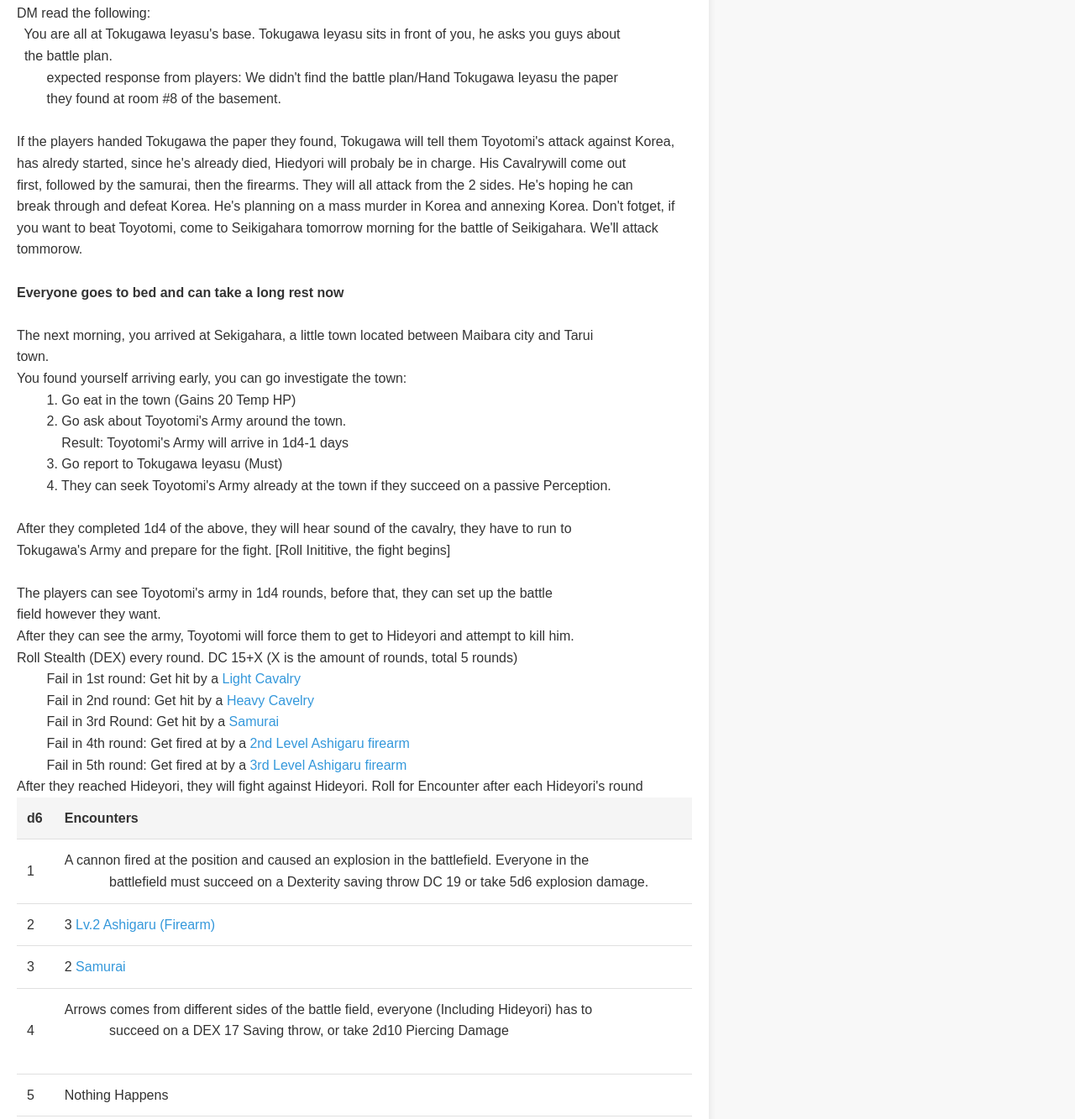
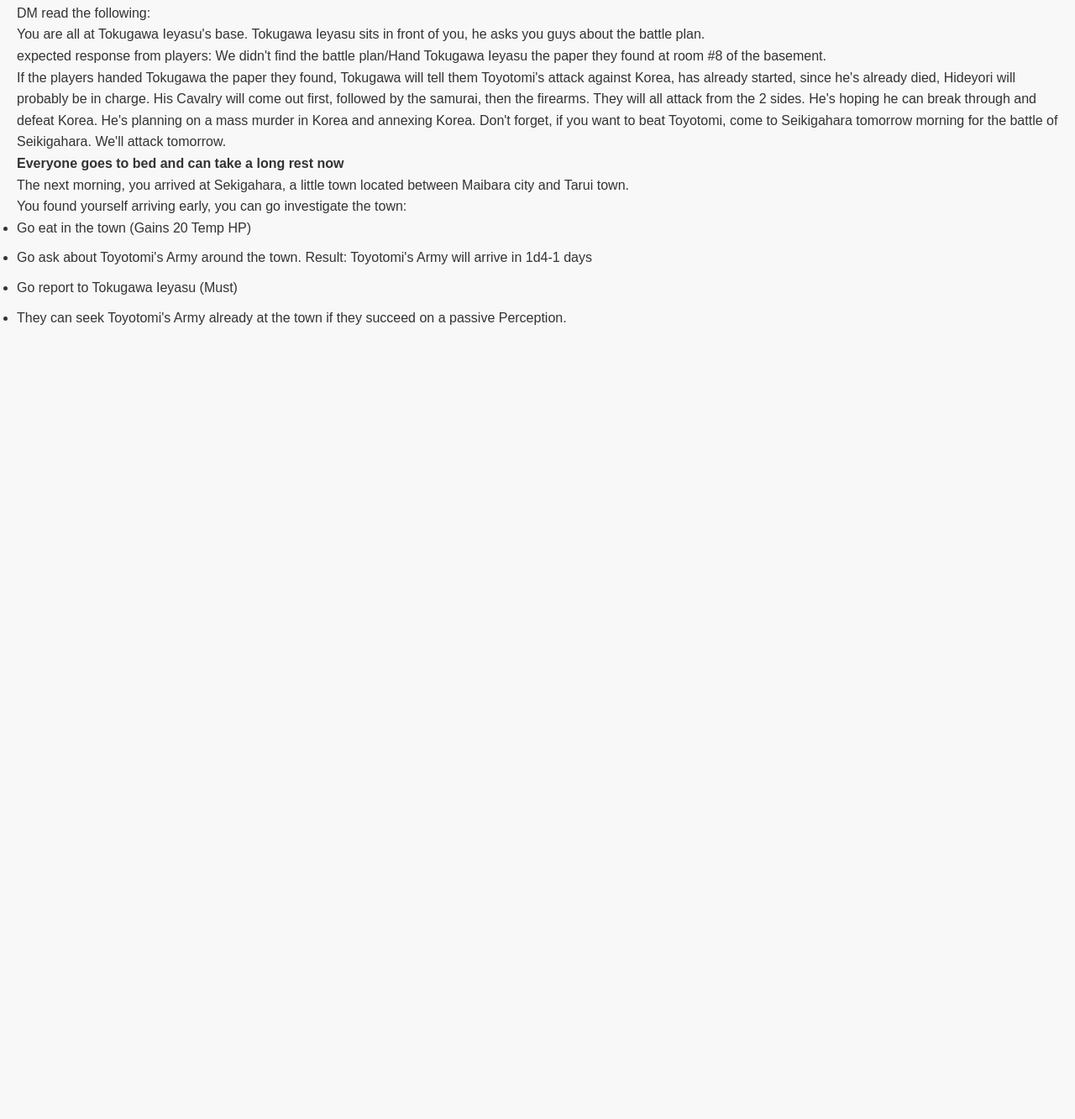
Before and after one commit to BenjaminD2023/BenjaminD2023.github.io, a plain HTML site: page chapter4.html in a window 1280 px wide. Shown: the part 403-1736 px from the top of the page at 84% size. After the commit the page ends 800 px from the top, so only its background shows below. Drawn offline with Linux system fonts and the light colour scheme.

Commit message:
更新排版
给所有chapter文件排版

```diff
--- a/chapter2.html
+++ b/chapter2.html
@@ -5,7 +5,6 @@
   <meta name="viewport" content="width=device-width, initial-scale=1.0">
   <title>Chapter 2: Road to the Shogunate</title>
   <link rel="stylesheet" href="style.css">
-  <link rel="stylesheet" href="common.css">
   <style>
     /* Style the dropdown button */
     .dropbtn-left {
--- a/chapter4.html
+++ b/chapter4.html
@@ -1,117 +1,181 @@
 <!DOCTYPE html>
 <html lang="en">
+
 <head>
   <meta charset="UTF-8">
   <meta name="viewport" content="width=device-width, initial-scale=1.0">
+
   <title>Chapter 4</title>
+
   <link rel="stylesheet" href="style.css">
+
   <style>
     /* Style the dropdown button */
     .dropbtn-left {
+
       background-color: #4CAF50;
+
       color: white;
+
       padding: 16px;
+
       font-size: 16px;
+
       border: none;
+
       cursor: pointer;
       width: 100%;
+
       text-align: left;
+
     }
 
     /* The container <div> - needed to position the dropdown content */
     .dropdown-left {
       position: fixed;
+
       left: 0;
+
       top: 50px;
       width: 200px;
       z-index: 1;
+
     }
 
     /* Dropdown Content (hidden by default) */
+
     .dropdown-content-left {
       display: none;
+
       position: relative;
+
       background-color: #f9f9f9;
+
       box-shadow: 0px 8px 16px 0px rgba(0,0,0,0.2);
+
       z-index: 1;
+
     }
 
+
     /* Links inside the dropdown */
+
     .dropdown-content-left .toc-link {
+
       color: black;
+
       padding: 12px 16px;
       text-decoration: none;
+
+      display: block;
+
+    }
+
+
+    /* Change color of dropdown links on hover */
+
+    .dropdown-content-left .toc-link:hover {
+
+      background-color: #f1f1f1;
+    }
+
+
+    /* Show the dropdown menu on hover */
+
+    .dropdown-left:hover .dropdown-content-left {
+
       display: block;
     }
 
-    /* Change color of dropdown links on hover */
-    .dropdown-content-left .toc-link:hover {
-      background-color: #f1f1f1;
-    }
-
-    /* Show the dropdown menu on hover */
-    .dropdown-left:hover .dropdown-content-left {
-      display: block;
-    }
 
     /* Style the submenu button */
     .submenu-btn-left {
+
       background-color: #f9f9f9;
+
       color: black;
       padding: 12px 16px;
+
       font-size: 16px;
+
       border: none;
+
       cursor: pointer;
       display: block;
+
       width: 100%;
       text-align: left;
     }
 
+
     /* The container <div> - needed to position the submenu content */
+
     .dropdown-submenu-left {
+
       position: relative;
     }
 
+
     /* Submenu Content (hidden by default) */
+
     .submenu-content-left {
       display: none;
       position: absolute;
       left: 100%;
+
       top: 0;
+
       background-color: #f9f9f9;
       min-width: 160px;
+
       box-shadow: 0px 8px 16px 0px rgba(0,0,0,0.2);
+
       z-index: 1;
+
     }
+
 
     /* Links inside the submenu */
     .submenu-content-left .toc-link {
+
       color: black;
+
       padding: 12px 16px;
+
       text-decoration: none;
+
       display: block;
     }
 
+
     /* Change color of submenu links on hover */
+
     .submenu-content-left .toc-link:hover {
+
       background-color: #f1f1f1;
+
     }
 
+
     /* Show the submenu on hover */
+
     .dropdown-submenu-left:hover .submenu-content-left {
       display: block;
     }
   </style>
 </head>
 <body>
+
   <header>
     <h3 class="title">Q4 History Comp Review D&D</h3>
     <p class="author">By: Teresa Jiang, Ashley Huang, Amy Chen, Benjamin Dai, Jacky Zeng</p>
     <br>
     <p class="author"><font size = "1">Special Thanks for the following Contributors: Bryant Wong, Carson Zhang</font></p>
   </header>
+
   <section class="toc">
     <div class="dropdown dropdown-left">
+
       <button class="dropbtn dropbtn-left">Table of Contents</button>
       <div class="dropdown-content dropdown-content-left">
         <a class="toc-link" href="chapter1.html">Chapter 1: Guidance from the Night – the year of 1597 </a>
@@ -126,156 +190,163 @@
           <div class="submenu-content submenu-content-left">
             <a class="toc-link" href="Ashigaru(No firearm).html">Ashigaru (No Firearm)</a>
             <a class="toc-link" href="Ashigaru(Firearm).html">Ashigaru (Firearm)</a>
+
             <a class="toc-link" href="TokugawaIeyasu.html">Tokugawa Ieyasu</a>
             <a class="toc-link" href="ToyotomiHideyoshi.html">Toyotomi Hideyoshi</a>
             <a class="toc-link" href="Guide.html">Guide</a>
             <a class="toc-link" href="LightCavalry.html">Light Cavalry</a>
+
             <a class="toc-link" href="HeavyCavalry.html">Heavy Cavalry</a>
+
             <a class="toc-link" href="ToyotomiHideyori.html">Toyotomi Hideyori</a>
             <a class="toc-link" href="Samurai.html">Samurai</a>
           </div>
+
         </div>
+
       </div>
+
     </div>
+
   </section>
+
   <main>
+
     <section class="chapter">
       <h1>Chapter 4</h1>
+
       <!-- Placeholder content -->
-      <pre>
-DM read the following:
-  You are all at Tokugawa Ieyasu's base. Tokugawa Ieyasu sits in front of you, he asks you guys about
-  the battle plan.
-        expected response from players: We didn't find the battle plan/Hand Tokugawa Ieyasu the paper
-        they found at room #8 of the basement.
 
-If the players handed Tokugawa the paper they found, Tokugawa will tell them Toyotomi's attack against Korea,
-has alredy started, since he's already died, Hiedyori will probaly be in charge. His Cavalrywill come out
-first, followed by the samurai, then the firearms. They will all attack from the 2 sides. He's hoping he can
-break through and defeat Korea. He's planning on a mass murder in Korea and annexing Korea. Don't fotget, if
-you want to beat Toyotomi, come to Seikigahara tomorrow morning for the battle of Seikigahara. We'll attack
-tommorow.
+      <div class="formatted-pre">
 
+        <p>DM read the following:</p>
+        <p>You are all at Tokugawa Ieyasu's base. Tokugawa Ieyasu sits in front of you, he asks you guys about the battle plan.</p>
+        <p>expected response from players: We didn't find the battle plan/Hand Tokugawa Ieyasu the paper they found at room #8 of the basement.</p>
+        <p>If the players handed Tokugawa the paper they found, Tokugawa will tell them Toyotomi's attack against Korea, has already started, since he's already died, Hideyori will probably be in charge. His Cavalry will come out first, followed by the samurai, then the firearms. They will all attack from the 2 sides. He's hoping he can break through and defeat Korea. He's planning on a mass murder in Korea and annexing Korea. Don't forget, if you want to beat Toyotomi, come to Seikigahara tomorrow morning for the battle of Seikigahara. We'll attack tomorrow.</p>
         <strong>Everyone goes to bed and can take a long rest now</strong>
+        <p>The next morning, you arrived at Sekigahara, a little town located between Maibara city and Tarui town.</p>
+        <p>You found yourself arriving early, you can go investigate the town:</p>
 
-The next morning, you arrived at Sekigahara, a little town located between Maibara city and Tarui
-town.
-You found yourself arriving early, you can go investigate the town:
-        1. Go eat in the town (Gains 20 Temp HP)
-        2. Go ask about Toyotomi's Army around the town.
-            Result: Toyotomi's Army will arrive in 1d4-1 days
-        3. Go report to Tokugawa Ieyasu (Must)
-        4. They can seek Toyotomi's Army already at the town if they succeed on a passive Perception.
+        <ul>
 
-After they completed 1d4 of the above, they will hear sound of the cavalry, they have to run to
-Tokugawa's Army and prepare for the fight. [Roll Inititive, the fight begins]
+          <li>Go eat in the town (Gains 20 Temp HP)</li>
+          <li>Go ask about Toyotomi's Army around the town. Result: Toyotomi's Army will arrive in 1d4-1 days</li>
+          <li>Go report to Tokugawa Ieyasu (Must)</li>
 
-The players can see Toyotomi's army in 1d4 rounds, before that, they can set up the battle
-field however they want.
-After they can see the army, Toyotomi will force them to get to Hideyori and attempt to kill him.
-Roll Stealth (DEX) every round. DC 15+X (X is the amount of rounds, total 5 rounds)
-        Fail in 1st round: Get hit by a <a href = "LightCavalry.html">Light Cavalry</a>
-        Fail in 2nd round: Get hit by a <a href="HeavyCavalry.html">Heavy Cavelry</a>
-        Fail in 3rd Round: Get hit by a <a href="Samurai.html">Samurai</a>
-        Fail in 4th round: Get fired at by a <a href="Ashigaru lv.2 (Firearm) (1).html">2nd Level Ashigaru firearm</a>
-        Fail in 5th round: Get fired at by a <a href="Ashigaru lv.3 (Firearm) (1).html">3rd Level Ashigaru firearm</a>
-After they reached Hideyori, they will fight against Hideyori. Roll for Encounter after each Hideyori's round
+          <li>They can seek Toyotomi's Army already at the town if they succeed on a passive Perception.</li>
+
+        </ul>
+        <p>After they completed 1d4 of the above, they will hear sound of the cavalry, they have to run to Tokugawa's Army and prepare for the fight. [Roll Initiative, the fight begins]</p>
+
+        <p>The players can see Toyotomi's army in 1d4 rounds, before that, they can set up the battle field however they want.</p>
+        <p>After they can see the army, Toyotomi will force them to get to Hideyori and attempt to kill him. Roll Stealth (DEX) every round. DC 15+X (X is the amount of rounds, total 5 rounds)</p>
+
+        <ul>
+
+          <li>Fail in 1st round: Get hit by a <a href="LightCavalry.html">Light Cavalry</a></li>
+          <li>Fail in 2nd round: Get hit by a <a href="HeavyCavalry.html">Heavy Cavalry</a></li>
+          <li>Fail in 3rd Round: Get hit by a <a href="Samurai.html">Samurai</a></li>
+          <li>Fail in 4th round: Get fired at by a <a href="Ashigaru lv.2 (Firearm) (1).html">2nd Level Ashigaru firearm</a></li>
+          <li>Fail in 5th round: Get fired at by a <a href="Ashigaru lv.3 (Firearm) (1).html">3rd Level Ashigaru firearm</a></li>
+        </ul>
+        <p>After they reached Hideyori, they will fight against Hideyori. Roll for Encounter after each Hideyori's round</p>
+
         <table>
+
           <thead>
             <tr>
+
               <th>d6</th>
               <th>Encounters</th>
+
             </tr>
           </thead>
           <tbody>
+
             <tr>
+
               <td>1</td>
-          <td>A cannon fired at the position and caused an explosion in the battlefield. Everyone in the
-            battlefield must succeed on a Dexterity saving throw DC 19 or take 5d6 explosion damage. </td>
+
+              <td>A cannon fired at the position and caused an explosion in the battlefield. Everyone in the battlefield must succeed on a Dexterity saving throw DC 19 or take 5d6 explosion damage.</td>
+
             </tr>
             <tr>
               <td>2</td>
-          <td>3 <a href = "/Ashigaru lv.2 (Firearm) (1).html">Lv.2 Ashigaru (Firearm)</a></td>
+
+              <td>3 <a href="/Ashigaru lv.2 (Firearm) (1).html">Lv.2 Ashigaru (Firearm)</a></td>
+            </tr>
+
+            <tr>
+
+              <td>3</td>
+
+              <td>2 <a href="/Samurai.html">Samurai</a></td>
+
+            </tr>
+
+            <tr>
+              <td>4</td>
+              <td>Arrows comes from different sides of the battle field, everyone (Including Hideyori) has to succeed on a DEX 17 Saving throw, or take 2d10 Piercing Damage</td>
+
             </tr>
             <tr>
-          <td>3</td>
-          <td>2 <a href = "/Samurai.html">Samurai</a></td>
+
+              <td>5</td>
+
+              <td>Nothing Happens</td>
+
             </tr>
-      <tr>
-          <td>4</td>
-          <td>Arrows comes from different sides of the battle field, everyone (Including Hideyori) has to
-            succeed on a DEX 17 Saving throw, or take 2d10 Piercing Damage
-          </td>
-      </tr>
-      <tr>
-          <td>5</td>
-          <td>Nothing Happens</td>
-      </tr>
+
             <tr>
               <td>6</td>
+
               <td>Nothing Happens</td>
+
             </tr>
           </tbody>
+
         </table>
 
-Players win if Hideyori gets defeatened, lose if they all die
+        <p>Players win if Hideyori gets defeated, lose if they all die</p>
+        <p>If they beat Toyotomi:</p>
+        <p>Tokugawa Ieyasu became the Shogun for Japan, and the invasion of Korea stops. He established a new shogunate capital at Edo, Japan is peaceful and stable. A new form of art called Hiroshige developed. It is made out of Woodblock, it can be printed for many times. This form of art is cheap, mostly everyone have one of these in their house. Also, a sport called Sumo is very popular, you can join a competition and play with others if you will later. A type of play called Kabuki is also popular in this period. You all gain 1000 GP, Congratulations in successfully helping is establishing a new shogunate. The Edo aka Tokugawa Shogunate. Japan's new golden age after 123 years of warfare!</p>
 
-If they beat Toyotomi:
-    Tokugawa Ieyasu became the Shogun for Japan, and the invasion of Korea stops. He established a new
-    shogunate capital at Edo, Japan is peaceful and stable. A new form of art called Hiroshige developed.
-    It is made out of Woodblock, it can be printed for many times. This form of art is cheap, mostly everyone
-    have one of these in their house. Also, a sport called Sumo is very popular, you can join a competition
-     and play with others if you will later. A type of play called Kabuki is also popular in this period.
-    You all gain 1000 GP, Congragulations in successfully helping is establishing a new shogunate. The Edo aka
-    Tokugawa Shogunate. Japan's new golden age after 123 years of warfare!
+        <p>If Toyotomi Defeated them all:</p>
 
-If Toyotomi Defeated them all:
-    Even though it is peace inside Japan. (Toyotomi Hideyori killed everyone who have different
-    ideas than him)Hideyori invaded Korea. He annexed Korea and killed a lot of Koreans. [Pointing to the
-    Korean in this party], All of your family got killed. He also invaded China, even though he fails, but
-    China is very weak now, and the Western powers started to sell Opium in China. Due to the weak government,
-    the Opiums didn't get controlled, mostly everyone's addicted to Opium, there's Opium store everywhere,
-    everyone became poor because they bought too much Opium. All of you guys also got killed by Hideyori.
-      </pre>
+        <p>Even though it is peace inside Japan. (Toyotomi Hideyori killed everyone who have different ideas than him) Hideyori invaded Korea. He annexed Korea and killed a lot of Koreans. [Pointing to the Korean in this party], All of your family got killed. He also invaded China, even though he fails, but China is very weak now, and the Western powers started to sell Opium in China. Due to the weak government, the Opiums didn't get controlled, mostly everyone's addicted to Opium, there's Opium store everywhere, everyone became poor because they bought too much Opium. All of you guys also got killed by Hideyori.</p>
+      </div>
     </section>
   </main>
   <script src="script.js"></script>
   <script>
+
     document.addEventListener('DOMContentLoaded', function() {
+
       var submenuBtn = document.querySelector('.submenu-btn-left');
+
       var submenuContent = document.querySelector('.submenu-content-left');
 
       submenuBtn.addEventListener('click', function(e) {
+
         e.stopPropagation();
         submenuContent.style.display = submenuContent.style.display === 'block' ? 'none' : 'block';
       });
 
+
       // Close the dropdown if the user clicks outside of it
       window.onclick = function(event) {
         if (!event.target.matches('.submenu-btn-left')) {
+
           if (submenuContent.style.display === 'block') {
             submenuContent.style.display = 'none';
           }
+
         }
+
       };
+
     });
+
   </script>
-
 </body>
 </html>
-
-
-<!--
-<!DOCTYPE html>
-<html lang="en">
-  <head>
-    <link rel="stylesheet" href="style.css">
-  </head>
-  <body>
-    <h3 class="title">Q4 History Comp Review D&D</h3>
-    <p class="author">By: Teresa Jiang, Ashley Huang, Amy Chen, Benjamin Dai, Jacky Zeng</p>
-    <h1>Chapter 4</h1>
-
-  </body>
-</html>
--->
--- a/style.css
+++ b/style.css
@@ -140,12 +140,35 @@ h2 {
   color: #000; /* 确保段落文字是黑色 */
 }
 
-/* Chapter styles */
+/* 全屏样式 */
+html, body {
+  height: 100%;
+  margin: 0;
+  overflow: hidden; /* 防止滚动条出现 */
+}
+
+/* 章节样式 */
 .chapter {
-  background-color: #fff;
-  padding: 20px;
-  border-radius: 10px;
-  box-shadow: 0 0 10px rgba(0, 0, 0, 0.1);
+  width: 100%; /* 确保章节内容宽度为100% */
+  height: 100%; /* 使章节内容占满全屏 */
+  display: flex;
+  flex-direction: column;
+  justify-content: flex-start; /* 从顶部开始排列内容 */
+  align-items: flex-start; /* 左对齐内容 */
+  padding: 20px; /* 添加内边距以避免内容紧贴边缘 */
+  box-sizing: border-box; /* 确保内边距不会影响宽度 */
+}
+
+/* 使段落和标题全宽 */
+h1, h2, h3, p, ul, ol, li {
+  width: 100%; /* 使标题、段落和列表宽度为100% */
+  margin: 0; /* 去掉默认外边距 */
+  padding: 0; /* 去掉默认内边距 */
+}
+
+/* 使 .chapter 内的所有直接子元素全宽 */
+.chapter > * {
+  width: 100%;
 }
 
 h1 {
@@ -251,34 +274,6 @@ th {
   text-align: center;
 }
 
-/* Original CSS */
-/*
-h1{
-    color:aqua;
-    text-align: center;
-}
-.author{
-    color: red;
-    text-align: center;
-}
-.title{
-    color:blue;
-    text-align: center;
-}
-p{
-    font-family: cursive;
-}
-.part{
-    font-weight: bold;
-    color: blueviolet;
-}
-img {
-    display: block;
-    margin-left: auto;
-    margin-right: auto;
-    width: 50%;
-  }
-*/
 
 /* 响应式设计 */
 @media screen and (max-width: 768px) {
```
Also changed, not shown: chapter3.html (+1 -2 lines). Lines whose indentation alone changed are shown as unchanged.
